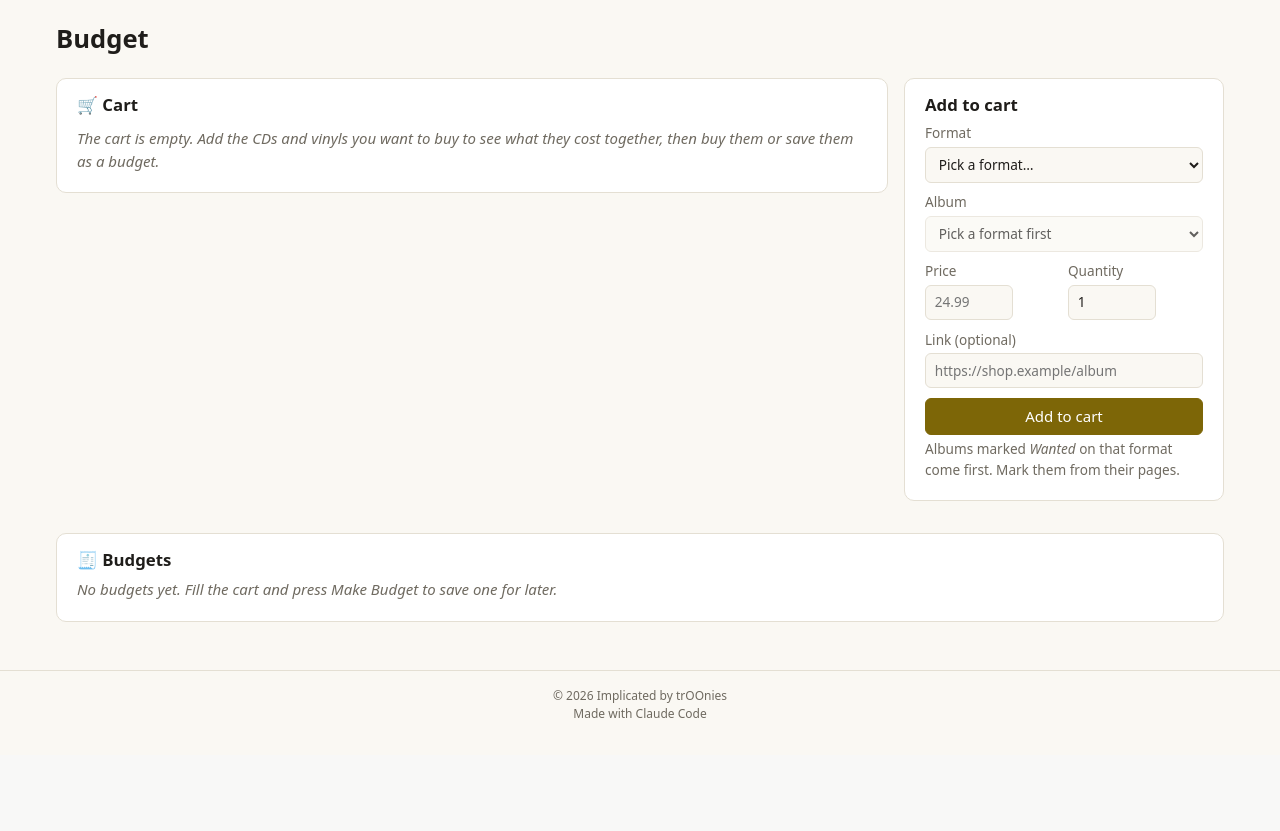
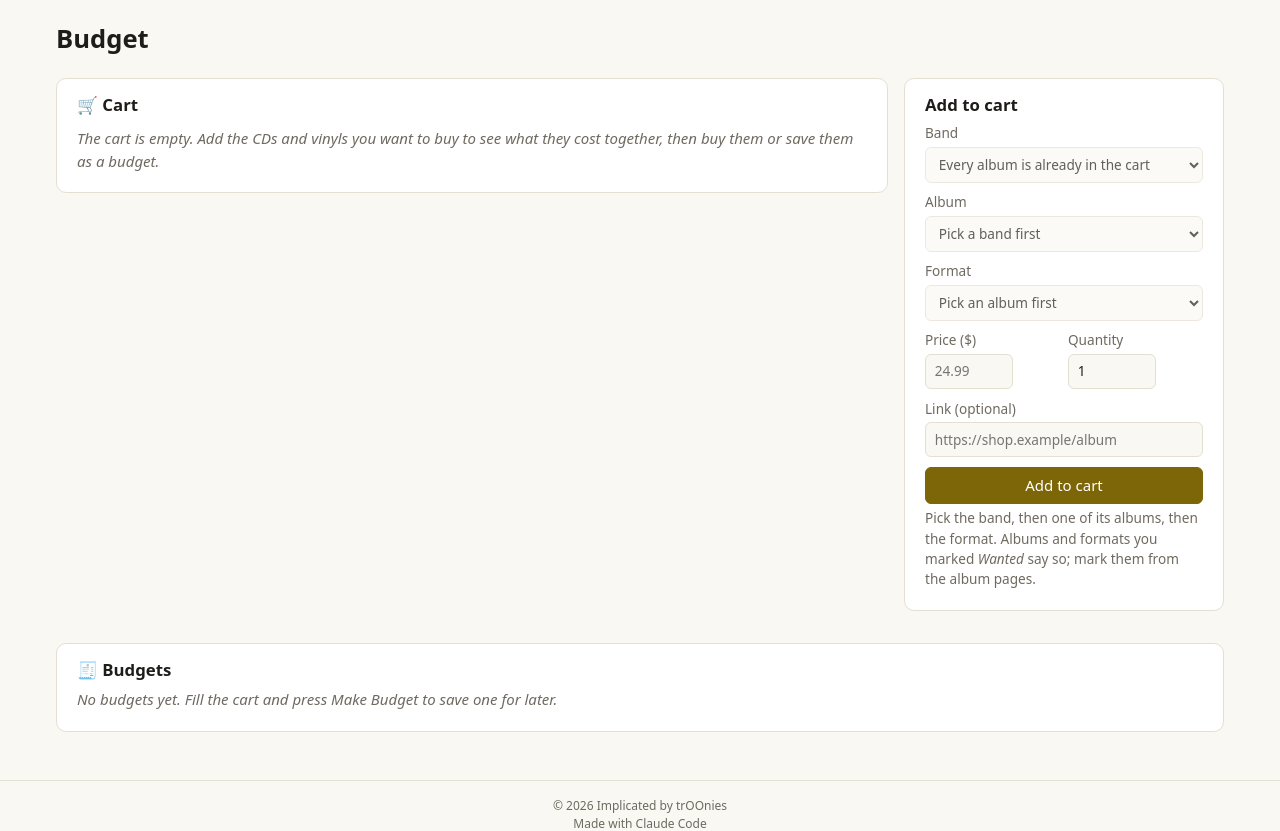
Before and after one commit to trOOnies/implicated, a FastAPI app: page /budget in a window 1280 px wide. Shown: the part 53-884 px from the top of the page. Before the commit the page ends 771 px from the top, so only its background shows below. Run offline with FastAPI, Linux system fonts and the light colour scheme; data that the repository does not hold is empty; parts of the project's set-up code (start-up, migrations or seed data) failed here and were passed over.

Commit message:
Pick budget albums by band, album and format; show prices in $
The Add to cart form picks the band, then one of its albums, then the
format, each listing only what is not in the cart yet and saying which
ones are wanted. A picker with a single choice picks it, and the band
stays picked after adding an album. Prices, subtotals and totals show
with a generic $ sign.

Co-Authored-By: Claude Opus 5.5 <noreply@anthropic.com>

```diff
--- a/src/implicated/web/static/style.css
+++ b/src/implicated/web/static/style.css
@@ -205,7 +205,7 @@ td .pickers { flex-direction: column; align-items: flex-start; gap: .25rem; marg
 @media (max-width: 600px) { .media-head { flex-direction: column; } }
 
 /* Forms */
-form.stack { display: flex; flex-direction: column; gap: .6rem; }
+form.stack, .cart-picker { display: flex; flex-direction: column; gap: .6rem; }
 label { display: flex; flex-direction: column; gap: .2rem; font-size: .85rem; color: var(--muted); }
 label.check { flex-direction: row; align-items: center; gap: .4rem; }
 input, select, textarea {
--- a/src/implicated/web/templates/_budget.html
+++ b/src/implicated/web/templates/_budget.html
@@ -1,7 +1,7 @@
 {# The Budget page body: the cart with its Add form, and the saved budgets. `editing` is the id of the cart item being edited; `budget_name` is what saving the cart names its budget. #}
 {% macro fields(v) %}
 <div class="row wrap">
-  <label>Price <input name="price" class="narrow" inputmode="decimal" required placeholder="24.99" value="{{ v.get('price') or '' }}"></label>
+  <label>Price ($) <input name="price" class="narrow" inputmode="decimal" required placeholder="24.99" value="{{ v.get('price') or '' }}"></label>
   <label>Quantity <input name="quantity" class="narrow" type="number" min="1" step="1" required value="{{ v.get('quantity') or 1 }}"></label>
 </div>
 <label>Link (optional) <input name="link" inputmode="url" placeholder="https://shop.example/album" value="{{ v.get('link') or '' }}"></label>
@@ -135,20 +135,11 @@
       <h2>Add to cart</h2>
       <form class="stack" hx-post="/budget/items" hx-target="#budget" hx-swap="outerHTML">
         {% if error %}<p class="error">{{ error }}</p>{% endif %}
-        <label>Format
-          <select name="format" required hx-get="/fragments/budget/albums" hx-trigger="change"
-                  hx-target="#cart-album" hx-swap="outerHTML">
-            <option value="">Pick a format…</option>
-            {% for fmt, name in format_names.items() %}
-            <option value="{{ fmt }}"{% if form.get('format') == fmt %} selected{% endif %}>{{ name }}</option>
-            {% endfor %}
-          </select>
-        </label>
-        {% include "_cart_albums.html" %}
+        {% include "_cart_picker.html" %}
         {{ fields(form) }}
         <button type="submit">Add to cart</button>
       </form>
-      <p class="small">Albums marked <em>Wanted</em> on that format come first. Mark them from their pages.</p>
+      <p class="small">Pick the band, then one of its albums, then the format. Albums and formats you marked <em>Wanted</em> say so; mark them from the album pages.</p>
     </aside>
   </div>
   <section class="card budgets">
--- a/src/implicated/web/templates/_cart_albums.html
+++ /dev/null
@@ -1,19 +0,0 @@
-{# The Album picker of the Add to cart form: `groups` are (heading, options) on the format in `form`, empty until one is picked. #}
-<label id="cart-album">Album
-  <select name="album_id" required{% if not groups %} disabled{% endif %}>
-    {% if not form.get('format') %}
-    <option value="">Pick a format first</option>
-    {% elif not groups %}
-    <option value="">Every album is already in the cart on {{ format_names[form.get('format')] }}</option>
-    {% else %}
-    <option value="">Pick an album…</option>
-    {% for label, options in groups %}
-    <optgroup label="{{ label }}">
-      {% for o in options %}
-      <option value="{{ o.album.id }}"{% if form.get('album_id') == o.album.id | string %} selected{% endif %}>{{ o.artist_name }} – {{ o.album.title }}{% if o.state == 'owned' %} ⚠ owned{% endif %}</option>
-      {% endfor %}
-    </optgroup>
-    {% endfor %}
-    {% endif %}
-  </select>
-</label>
--- /dev/null
+++ b/src/implicated/web/templates/_cart_picker.html
@@ -0,0 +1,42 @@
+{# The Band, Album and Format pickers of the Add to cart form, from `bands`, `albums` and
+   `formats` (only what is not in the cart yet) with the `picked` ones; changing the band or the
+   album reloads the pickers after it. #}
+{% set reload %}hx-get="/fragments/budget/picker" hx-trigger="change" hx-target="#cart-picker" hx-swap="outerHTML" hx-include="#cart-picker"{% endset %}
+<div id="cart-picker" class="cart-picker">
+  <label>Band
+    <select name="artist_id" required{% if not bands %} disabled{% endif %} {{ reload }}>
+      {% if not bands %}
+      <option value="">Every album is already in the cart</option>
+      {% else %}
+      <option value="">Pick a band…</option>
+      {% for b in bands %}
+      <option value="{{ b.id }}"{% if b.id == picked.artist_id %} selected{% endif %}>{{ b.name }}{% if b.wanted %} · {{ b.wanted | length }} wanted{% endif %}</option>
+      {% endfor %}
+      {% endif %}
+    </select>
+  </label>
+  <label>Album
+    <select name="album_id" required{% if not albums %} disabled{% endif %} {{ reload }}>
+      {% if not albums %}
+      <option value="">Pick a band first</option>
+      {% else %}
+      <option value="">Pick an album…</option>
+      {% for a in albums %}
+      <option value="{{ a.album.id }}"{% if a.album.id == picked.album_id %} selected{% endif %}>{{ a.album.title }}{% if a.album.year %} ({{ a.album.year }}){% endif %}{% if a.wanted %} · wanted{% endif %}</option>
+      {% endfor %}
+      {% endif %}
+    </select>
+  </label>
+  <label>Format
+    <select name="format" required{% if not formats %} disabled{% endif %}>
+      {% if not formats %}
+      <option value="">Pick an album first</option>
+      {% else %}
+      <option value="">Pick a format…</option>
+      {% for o in formats %}
+      <option value="{{ o.format }}"{% if o.format == picked.format %} selected{% endif %}>{{ format_names[o.format] }}{% if o.state == 'wanted' %} · wanted{% elif o.state == 'owned' %} · ⚠ owned{% endif %}</option>
+      {% endfor %}
+      {% endif %}
+    </select>
+  </label>
+</div>
```
Also changed, not shown: src/implicated/web/templates/help.html (+4 -3 lines), src/implicated/web/views.py (+59 -28 lines), tests/test_web.py (+32 -10 lines), README.md.
